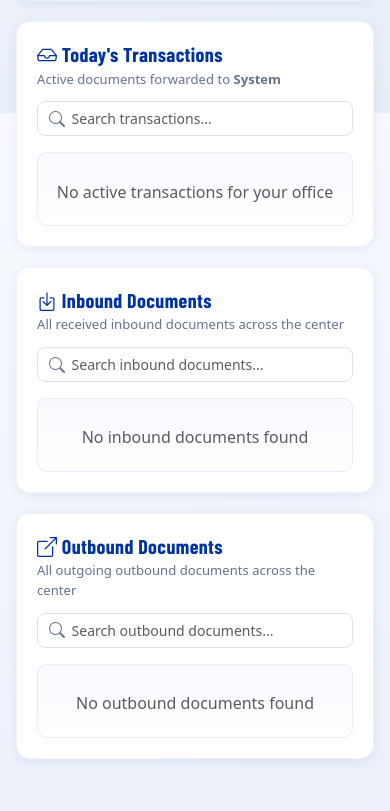
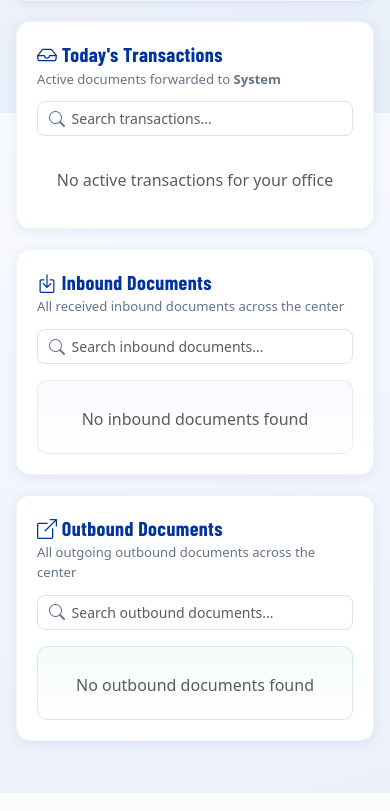
Before and after one commit to cletus-dotcom/tesda-jag, a Flask app: page /dashboard in a window 390 px wide. Shown: the part 731-1542 px from the top of the page. Run offline with Flask 3, Linux system fonts and the light colour scheme; the visitor is signed in with stand-in values (Sample User, id 1); data that the repository does not hold is empty; parts of the project's set-up code (start-up, migrations or seed data) failed here and were passed over; some libraries are stand-ins or nearby versions; some web fonts are replaced.

Commit message:
inbound-outbound documents

```diff
--- a/templates/dash.html
+++ b/templates/dash.html
@@ -448,7 +448,9 @@
         .section-mobile-list { display: block; }
         .section-desktop-table { display: none; }
         @media (max-width: 767.98px) {
-            .section-card .section-mobile-list {
+            .section-card .section-mobile-list.section-scroll-panel,
+            #inboundSection .section-mobile-list,
+            #outboundSection .section-mobile-list {
                 max-height: min(52vh, 420px);
                 overflow-y: auto;
                 overscroll-behavior: contain;
@@ -458,7 +460,13 @@
                 padding: 0.65rem 0.5rem 0.35rem;
                 background: linear-gradient(180deg, #f8faff 0%, #fff 100%);
             }
-            .section-card .section-mobile-list .doc-card:last-child {
+            #outboundSection .section-mobile-list {
+                border-color: rgba(25, 135, 84, 0.15);
+                background: linear-gradient(180deg, #f4fbf7 0%, #fff 100%);
+            }
+            .section-card .section-mobile-list.section-scroll-panel .doc-card:last-child,
+            #inboundSection .section-mobile-list .doc-card:last-child,
+            #outboundSection .section-mobile-list .doc-card:last-child {
                 margin-bottom: 0.25rem;
             }
         }
@@ -731,7 +739,7 @@
                     <input type="text" class="form-control section-filter" data-section="inbound" placeholder="Search inbound documents...">
                 </div>
             </div>
-            <div class="section-mobile-list" id="inboundMobile"></div>
+            <div class="section-mobile-list section-scroll-panel" id="inboundMobile"></div>
             <div class="section-desktop-table section-table-wrap">
                 <table class="table table-hover section-table mb-0">
                     <thead>
@@ -761,7 +769,7 @@
                     <input type="text" class="form-control section-filter" data-section="outbound" placeholder="Search outbound documents...">
                 </div>
             </div>
-            <div class="section-mobile-list" id="outboundMobile"></div>
+            <div class="section-mobile-list section-scroll-panel" id="outboundMobile"></div>
             <div class="section-desktop-table section-table-wrap">
                 <table class="table table-hover section-table mb-0">
                     <thead>
```
